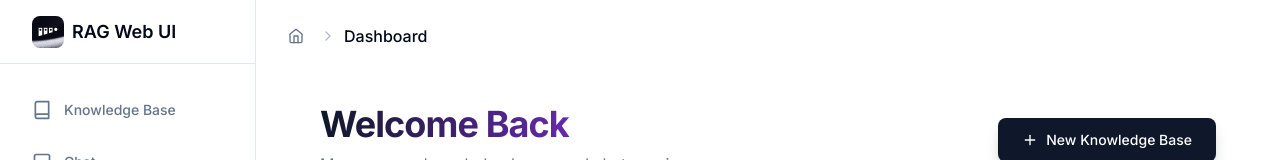
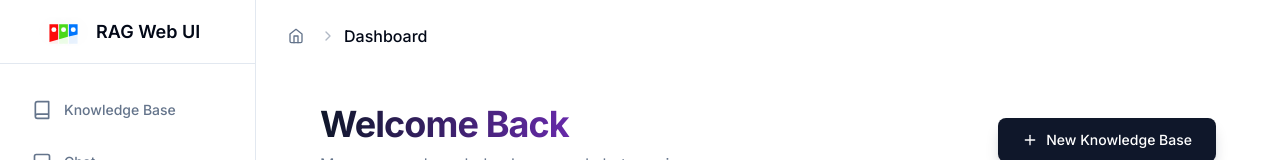
Before and after one commit to ztaix/rag-web-ui-stack-free, a Next.js app in the folder frontend/: page /dashboard in a window 1280 px wide. Shown: the top 160 px of the page. Built offline with nearby package versions, Linux system fonts and the light colour scheme; no server answers; sample sign-in values are in the browser's storage.

Commit message:
style: change logo

```diff
--- a/frontend/src/components/layout/dashboard-layout.tsx
+++ b/frontend/src/components/layout/dashboard-layout.tsx
@@ -56,9 +56,13 @@ export default function DashboardLayout({
           <div className="flex h-16 items-center border-b pl-8">
             <Link
               href="/dashboard"
-              className="flex items-center gap-2 text-lg font-semibold hover:text-primary transition-colors"
+              className="flex items-center text-lg font-semibold hover:text-primary transition-colors"
             >
-              <img src="/logo.png" alt="Logo" className="w-8 h-8 rounded-lg" />
+              <img
+                src="/logo.svg"
+                alt="Logo"
+                className="w-16 h-16 rounded-lg"
+              />
               RAG Web UI
             </Link>
           </div>
```
Also changed, not shown: frontend/public/logo.svg (added).
